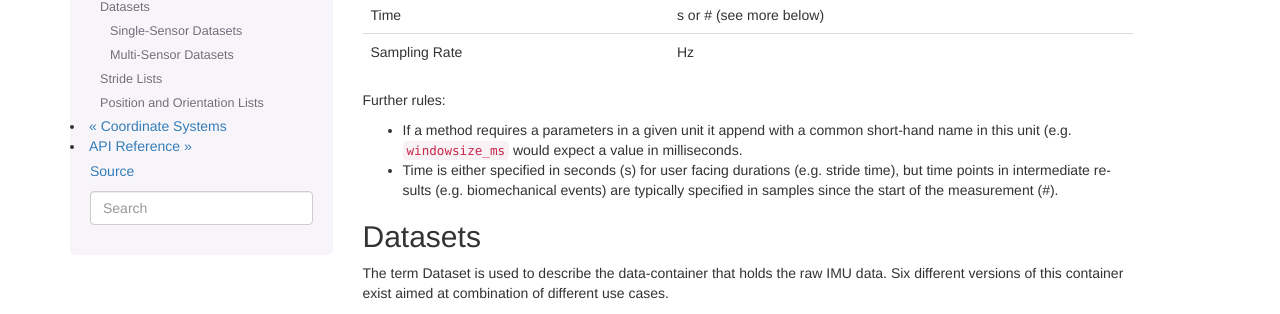
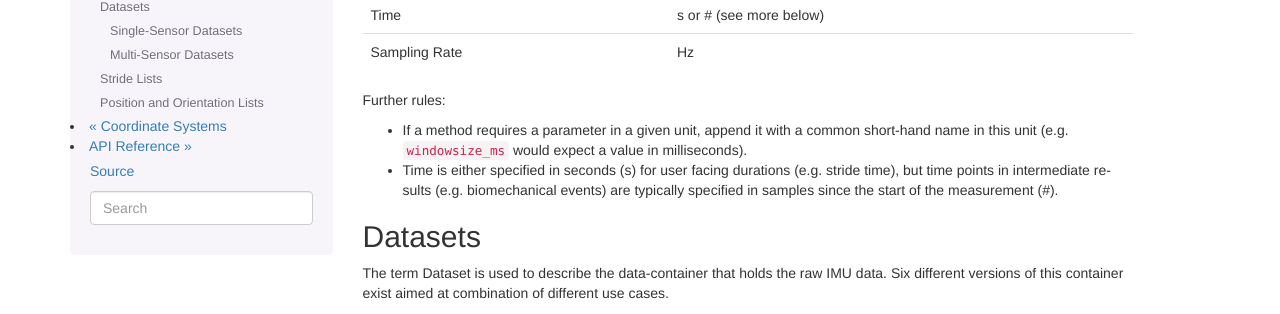
Before and after one commit to mad-lab-fau/gaitmap, a Sphinx documentation site: the page built from docs/guides/Gaitmap-Datatypes.rst, in a window 1280 px wide and 900 px high, scrolled down 430 px. Shown: the part 138-452 px from the top of the window. Built offline with Sphinx 7.4.7, drawn with Linux system fonts in a browser that asks for light colours; pages that are not in the unit, such as notebooks, are missing from menus.

Commit message:
Update Gaitmap-Datatypes.rst

```diff
--- a/docs/guides/Gaitmap-Datatypes.rst
+++ b/docs/guides/Gaitmap-Datatypes.rst
@@ -31,8 +31,8 @@ The following table provides an overview over the commonly used values types and
 
 Further rules:
 
-- If a method requires a parameters in a given unit it append with a common short-hand name in this unit (e.g.
-  `windowsize_ms` would expect a value in milliseconds.
+- If a method requires a parameter in a given unit, append it with a common short-hand name in this unit (e.g.
+  `windowsize_ms` would expect a value in milliseconds).
 - Time is either specified in seconds (s) for user facing durations (e.g. stride time), but time points in intermediate
   results (e.g. biomechanical events) are typically specified in samples since the start of the measurement (#).
 
```
